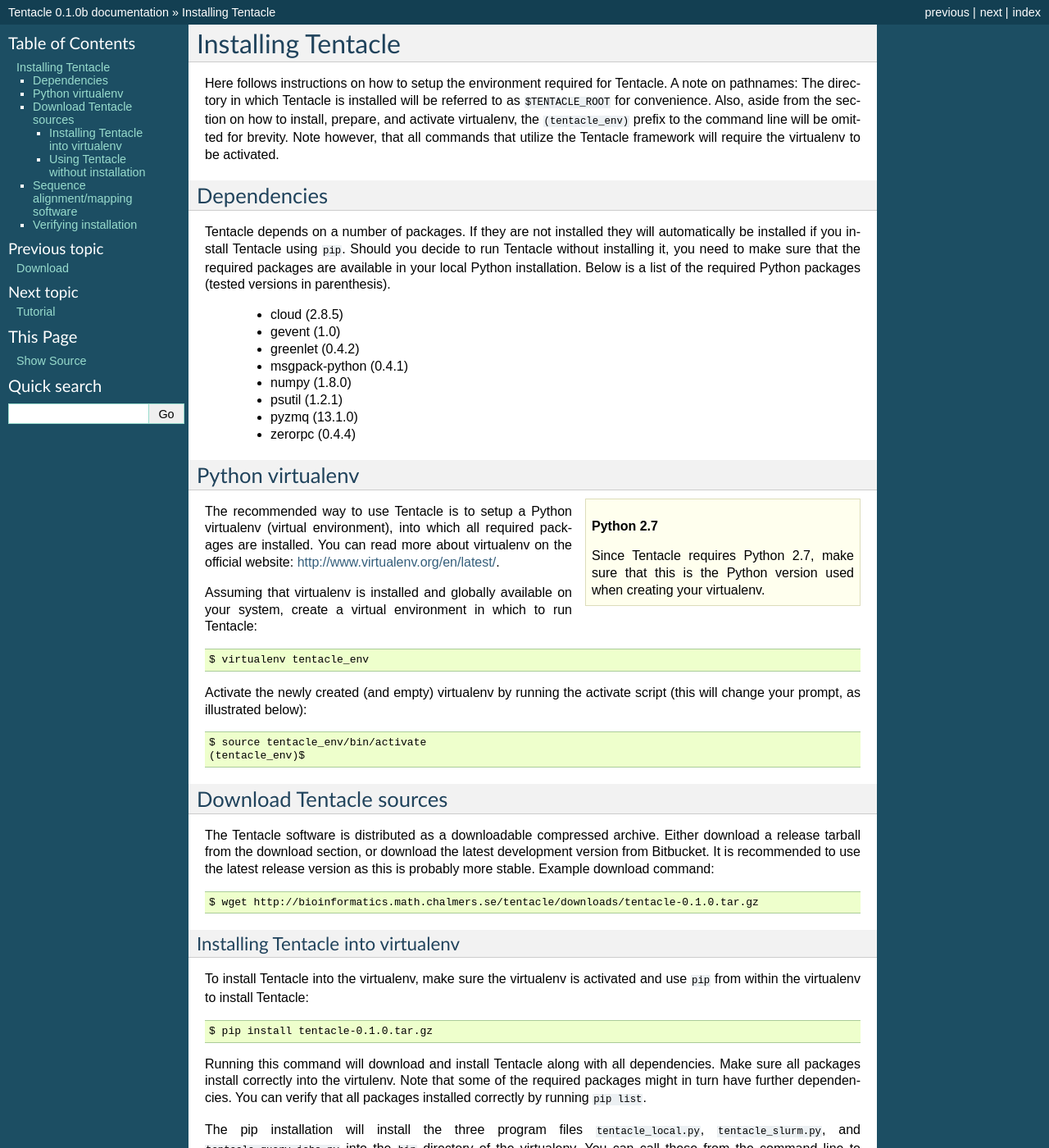
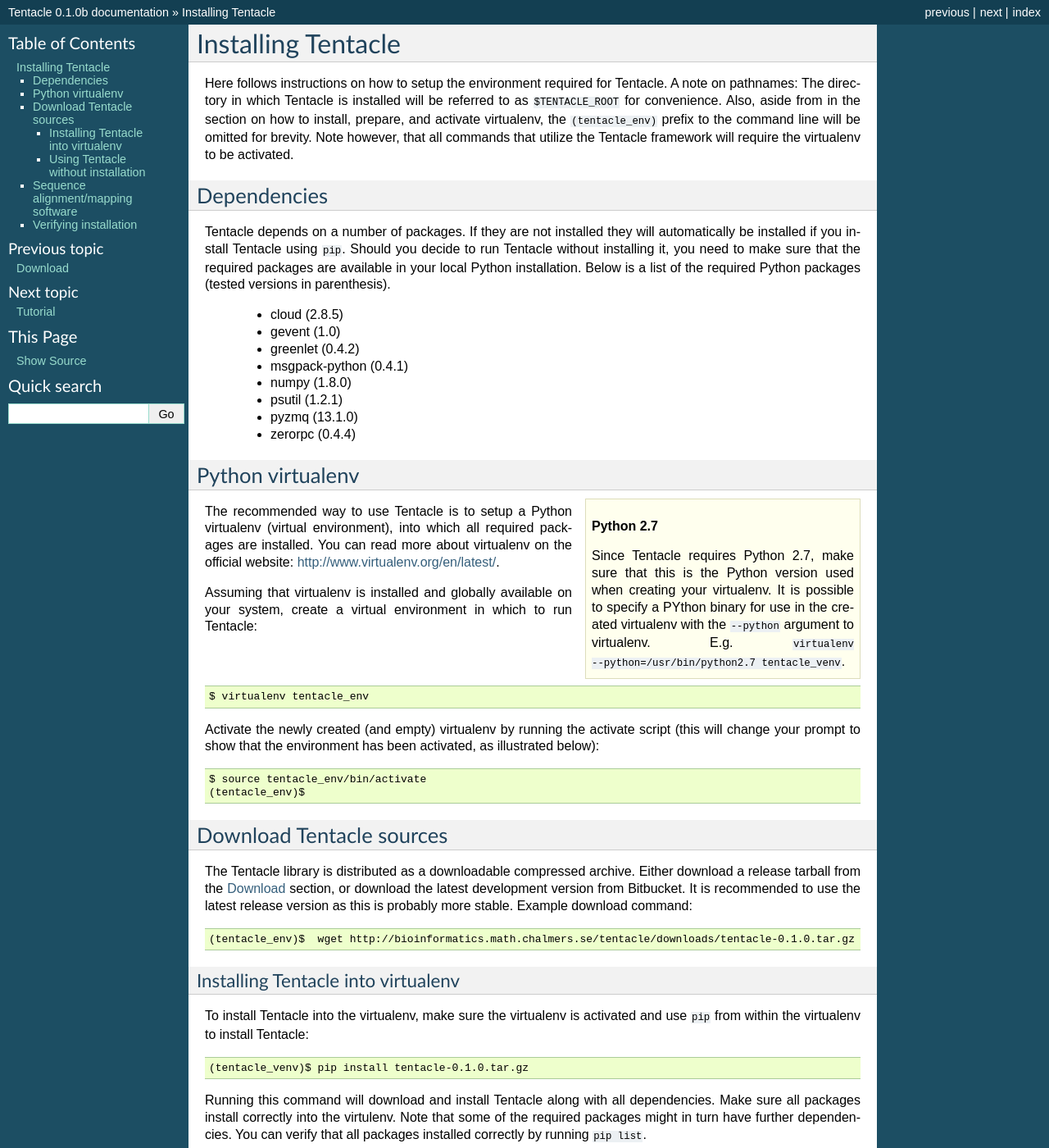
Before and after one commit to boulund/tentacle, a Sphinx documentation site: the page built from documentation/source/installation.rst, in a window 1280 px wide and 1400 px high. Shown: the whole window at 82% size. Built offline with Sphinx 7.4.7, drawn with Linux system fonts in a browser that asks for light colours; pages that are not in the unit, such as notebooks, are missing from menus.

Commit message:
Updated documentation.

```diff
--- a/documentation/source/installation.rst
+++ b/documentation/source/installation.rst
@@ -3,8 +3,8 @@
 ###################
 Here follows instructions on how to setup the environment required for
 Tentacle.  A note on pathnames: The directory in which Tentacle is installed
-will be referred to as ``$TENTACLE_ROOT`` for convenience. Also, aside from the
-section on how to install, prepare, and activate virtualenv, the
+will be referred to as ``$TENTACLE_ROOT`` for convenience. Also, aside from in
+the section on how to install, prepare, and activate virtualenv, the
 ``(tentacle_env)`` prefix to the command line will be omitted for brevity. Note
 however, that all commands that utilize the Tentacle framework will require the
 virtualenv to be activated.
@@ -33,8 +33,11 @@
 *****************
 .. sidebar:: Python 2.7
 
-    Since Tentacle requires Python 2.7, make sure that this is the Python version
-    used when creating your virtualenv.
+    Since Tentacle requires Python 2.7, make sure that this is the Python
+    version used when creating your virtualenv. It is possible to specify a
+    PYthon binary for use in the created virtualenv with the ``--python``
+    argument to virtualenv.  E.g. ``virtualenv --python=/usr/bin/python2.7
+    tentacle_venv``.
 
 The recommended way to use Tentacle is to setup a Python virtualenv (virtual
 environment), into which all required packages are installed. You can read more
@@ -46,7 +49,8 @@
   $ virtualenv tentacle_env
 
 Activate the newly created (and empty) virtualenv by running the activate
-script (this will change your prompt, as illustrated below)::
+script (this will change your prompt to show that the environment has been
+activated, as illustrated below)::
 
   $ source tentacle_env/bin/activate
   (tentacle_env)$
@@ -56,20 +60,20 @@
 
 Download Tentacle sources
 *************************
-The Tentacle software is distributed as a downloadable compressed archive.
-Either download a release tarball from the download section, or download
+The Tentacle library is distributed as a downloadable compressed archive.
+Either download a release tarball from the :ref:`download` section, or download
 the latest development version from Bitbucket. It is recommended to use the
 latest release version as this is probably more stable.
 Example download command::
 
-  $ wget http://bioinformatics.math.chalmers.se/tentacle/downloads/tentacle-0.1.0.tar.gz
+  (tentacle_env)$  wget http://bioinformatics.math.chalmers.se/tentacle/downloads/tentacle-0.1.0.tar.gz
 
 Installing Tentacle into virtualenv
 ===================================
 To install Tentacle into the virtualenv, make sure the virtualenv
 is activated and use ``pip`` from within the virtualenv to install Tentacle::
 
-  $ pip install tentacle-0.1.0.tar.gz
+  (tentacle_venv)$ pip install tentacle-0.1.0.tar.gz
 
 Running this command will download and install Tentacle along with all
 dependencies.  Make sure all packages install correctly into the virtulenv.
--- a/documentation/source/introduction.rst
+++ b/documentation/source/introduction.rst
@@ -9,16 +9,14 @@
 high-performance computer (HPC) systems to quantify genes in large metagenomic
 data sets.
 
-What does it do
-***************
 Tentacle provides a way to distribute resource intensive mapping tasks, such
 as mapping large numbers of metagenomic samples to a reference, in order to
 reduce the time required to analyze large data sets. Tentacle makes it possible
 to define what mapper and mapping critera to use, and computes the coverage of
 all annotated areas of the reference sequence(s).
 
-What to use it for
-******************
+Use examples
+************
 Tentacle is well suited for the following tasks:
 
  * Map samples of metagenomic reads back to previously annotated contigs
```
Also changed, not shown: documentation/source/index.rst (+10 -3 lines), documentation/source/running.rst (added, +100 -0 lines), documentation/source/tutorial.rst (+13 -9 lines), 1 other file.
